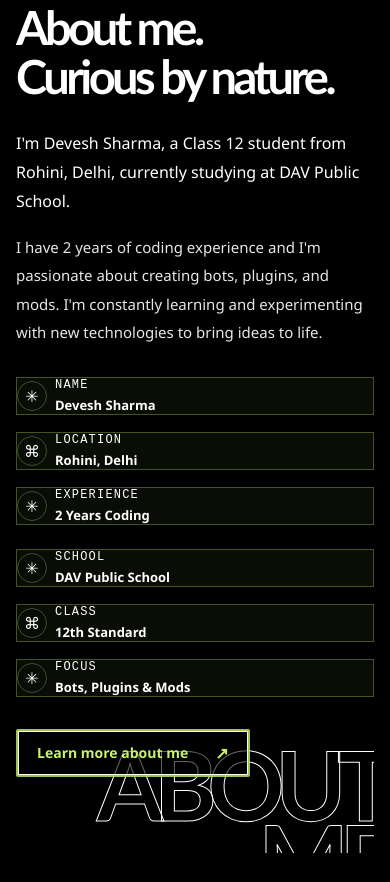
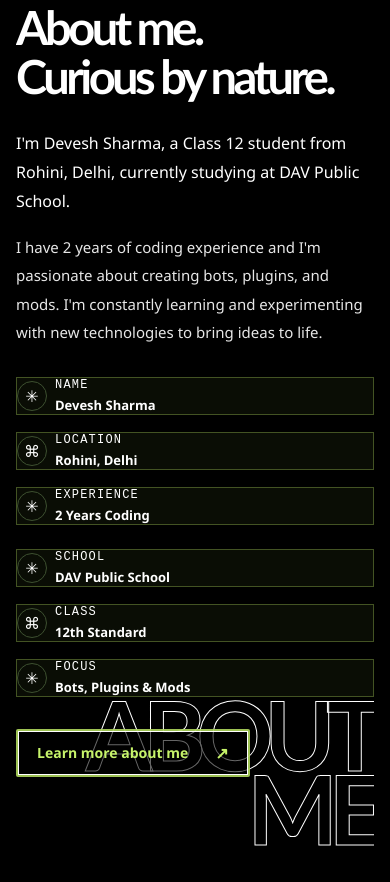
Before and after one commit to dsharmalang/dsharmalang, a website: page Public/index.html in a window 390 px wide. Shown: the part 1118-2000 px from the top of the page. Drawn offline with Linux system fonts and the light colour scheme; animation ran at ten frames a second.

Commit message:
Update styles.css

```diff
--- a/Public/styles.css
+++ b/Public/styles.css
@@ -669,8 +669,10 @@ textarea:focus-visible {
 
 .about-index {
   position: absolute;
-  right: -5px;
-  bottom: -77px;
+  z-index: 0;
+  right: 0;
+  bottom: 14px;
+  pointer-events: none;
   color: transparent;
   -webkit-text-stroke: 1px var(--lime);
   font-family: var(--display);
@@ -1296,8 +1298,8 @@ textarea:focus-visible {
   }
 
   .about-index {
-    right: -11px;
-    bottom: -42px;
+    right: 0;
+    bottom: 8px;
     font-size: 96px;
   }
 
```
